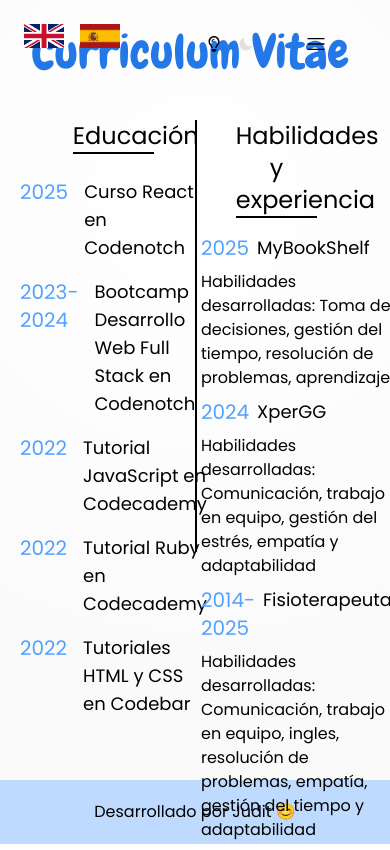
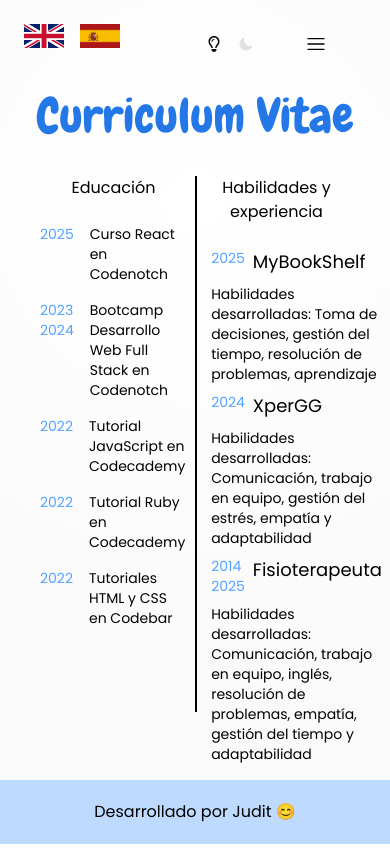
Before and after one commit to Juditbr92/Porfolio, a React (Vite) app in the folder Judit-porfolio/: page /cv in a window 390 px wide. Built offline with nearby package versions, Linux system fonts and the light colour scheme; a web font is replaced by a local one.

Commit message:
responsive changes to CV Page

```diff
--- a/Judit-porfolio/src/components/CV/CV.tsx
+++ b/Judit-porfolio/src/components/CV/CV.tsx
@@ -7,7 +7,7 @@ import { experience } from "./Experience"
 
 function CV(){
 
-    const yearClasses = "text-blue-400 text-xl"
+    const yearClasses = "max-w-[40px] xl:mr-4 text-blue-400 text:sm sm:font-bold sm:text-lg xl:text-xl"
     const { language } = useContext(LanguageContext)
     const { theme } = useContext(ThemeContext)
 
@@ -16,22 +16,22 @@ function CV(){
     const borderColor = isDark ? "border-white" : "border--black"
 
     return(
-        <div className="h-[80vh]">
-            <h1 className="mt-4 ml-8 mb-8">Curriculum Vitae</h1>
-            <div className="h-[80%] mx-8 flex justify-between relative">
+        <div className="flex  flex-col h-full 2xl:justify-center 2xl:items-center 2xl:align-middle 2xl:my-auto">
+            <h1 className="flex mt-20 justify-center mb-6 2xl:mt-30 2xl:mb-20">Curriculum Vitae</h1>
+            <div className="h-[80%] mx-8 flex justify-between relative ">
 
                 <div className="w-1/2 flex flex-col items-center">
-                    <h2 className={`border-b-2 ${borderColor} w-[50%] text-center mb-4 text-2xl ${textColor}`}>
+                    <h2 className={`md:border-b-2 ${borderColor} w-[80%] text-center mb-4 text-md sm:text-xl xl:text-2xl ${textColor}`}>
                         { language === "spanish" ? "Educación" : "Education"}
                     </h2>
 
-                    <div className={`mx-2 ${textColor}`}>
+                    <div className={`mx-2 text-sm md:text-base xl:text-xl ${textColor}`}>
                         {
                             education.map(edu => {
                                 return(
                                     <div className="flex gap-4 py-2">
                                         <h3 className={yearClasses}>{edu.year}</h3>
-                                        <p className="text-lg">{language === "spanish" ? edu.titulo : edu.title}</p>
+                                        <p className="text:xs">{language === "spanish" ? edu.titulo : edu.title}</p>
                                     </div>
                                 )
                             })
@@ -39,22 +39,22 @@ function CV(){
                     </div>
                 </div>
 
-                <div className={`h-[80%] w-0.5 absolute left-1/2 ${theme === 'dark' ? 'bg-white' : 'bg-black'}`}></div>
+                <div className={`h-[90%] w-0.5 absolute left-1/2 ${theme === 'dark' ? 'bg-white' : 'bg-black'}`}></div>
 
-                <div className="w-1/2 flex flex-col items-center">
-                    <h2 className={`border-b-2 ${borderColor} w-[50%] text-center mb-4 text-2xl ${textColor}`}>
+                <div className="w-1/2 flex flex-col items-center sm:text-xl">
+                    <h2 className={`sm:border-b-2 ${borderColor} w-[80%] text-center mb-6 sm:mb-4 text-md xl:text-2xl  ${textColor}`}>
                         {language === "spanish" ? "Habilidades y experiencia" : "Experience and Skills"}
                     </h2>
-                    <div className="ml-2">
+                    <div className="ml-2 text-sm">
                         {
                             experience.map(exp => {
                                 return(
                                     <div className={`flex flex-col gap-2 ml-8 ${textColor}`}>
                                         <div className="flex gap-2">
                                             <h3 className={yearClasses}>{exp.year}</h3>
-                                            <p className="text-lg">{language === "spanish" ? exp.titulo : exp.title} </p>
+                                            <p className="text-lg md:text-base xl:text-xl">{language === "spanish" ? exp.titulo : exp.title} </p>
                                         </div>
-                                        <p className="mb-2">{language === "spanish" ? "Habilidades desarrolladas: " : "Skills developed: " }
+                                        <p className="mb-2 md:text-sm xl:text-base">{language === "spanish" ? "Habilidades desarrolladas: " : "Skills developed: " }
                                             {language === "spanish" ? exp.descriptionSp : exp.descriptionEn}
                                         </p>
 
--- a/Judit-porfolio/src/components/CV/Education.tsx
+++ b/Judit-porfolio/src/components/CV/Education.tsx
@@ -1,6 +1,6 @@
 export const education = [
     { year: "2025", titulo: "Curso React en Codenotch", title: "REACT curse - Codenotch" },
-    { year: "2023-2024", titulo: "Bootcamp Desarrollo Web Full Stack en Codenotch", title: "Bootcamp Web Development Full Stack - Codenotch" },
+    { year: "2023 2024", titulo: "Bootcamp Desarrollo Web Full Stack en Codenotch", title: "Bootcamp Web Development Full Stack - Codenotch" },
     { year: "2022", titulo: "Tutorial JavaScript en Codecademy", title: "JavaScript tutorial - Codecademy" },
     { year: "2022", titulo: "Tutorial Ruby en Codecademy", title: "Ruby tutorial - Codecademy" },
     { year: "2022", titulo: "Tutoriales HTML y CSS en Codebar", title: "HTML & CSS tutorials - Codebar" }
--- a/Judit-porfolio/src/components/CV/Experience.tsx
+++ b/Judit-porfolio/src/components/CV/Experience.tsx
@@ -14,10 +14,10 @@ export const experience = [
             descriptionEn: "Communication, teamwork, stress management, empathy and adaptability"
         },
         {
-            year: "2014-2025",
+            year: "2014 2025",
             title: "Physiotherapist",
             titulo: "Fisioterapeuta",
-            descriptionSp: "Comunicación, trabajo en equipo, ingles, resolución de problemas, empatía, gestión del tiempo y adaptabilidad",
+            descriptionSp: "Comunicación, trabajo en equipo, inglés, resolución de problemas, empatía, gestión del tiempo y adaptabilidad",
             descriptionEn: "Communication, teamwork, English, problem-solving, empathy, time management and adaptability"
         }
     ]
--- a/Judit-porfolio/src/components/Header/Header.tsx
+++ b/Judit-porfolio/src/components/Header/Header.tsx
@@ -11,7 +11,7 @@ function Header(){
     const [isOpen, setIsOpen ] = useState(false)
 
     return(
-        <div className="fixed top-0 left-0 w-full z-20 shadow-md ">
+        <div className="top-0 left-0 w-full z-20 shadow-md ">
             {theme === 'light' &&
                 <div>
                     <div>
--- a/Judit-porfolio/src/components/ProjectCard.tsx
+++ b/Judit-porfolio/src/components/ProjectCard.tsx
@@ -28,7 +28,7 @@ function ProjectCard({theme, img, title, description, technology, gitHub, video}
             {/* Contenido */}
                 <div className="absolute inset-0 flex flex-col min-h-[350px] min-w-[500px] justify-top items-center text-white opacity-0 group-hover:opacity-100 transition-opacity ">
                     <h2 className={`mt-6 text-2xl xl:text-3xl 2xl:text-4xl tracking-widest break-words whitespace-normal text-center ${textColor}`}>{title}</h2>
-                    <p className={`max-w-[380px] text-center tracking-wide break-words whitespace-normal text-sm mr-0 mt-2 sm:max-w-[550px] sm:mt-4 sm:mb-4 lg:text-md 2xl:text-xl 2xl:min-w-[650px] ${textColor}`}>{description}</p>
+                    <p className={`max-w-[380px] text-center tracking-wide break-words whitespace-normal text-sm mr-0 mt-2 sm:max-w-[550px] sm:mt-4 sm:mb-4 lg:text-md 2xl:text-xl 2xl:min-w-[0px] ${textColor}`}>{description}</p>
 
             {/* Tecnologias */}
                 <div className="flex gap-12 mt-6 text-sm sm:text-md lg:text-md">
--- a/Judit-porfolio/src/pages/CVPage.tsx
+++ b/Judit-porfolio/src/pages/CVPage.tsx
@@ -3,7 +3,7 @@ import CV from "../components/CV/CV"
 function CVPage(){
 
     return(
-        <div>
+        <div className="border-2 border-blue-500">
             <CV />
         </div>
     )
```
